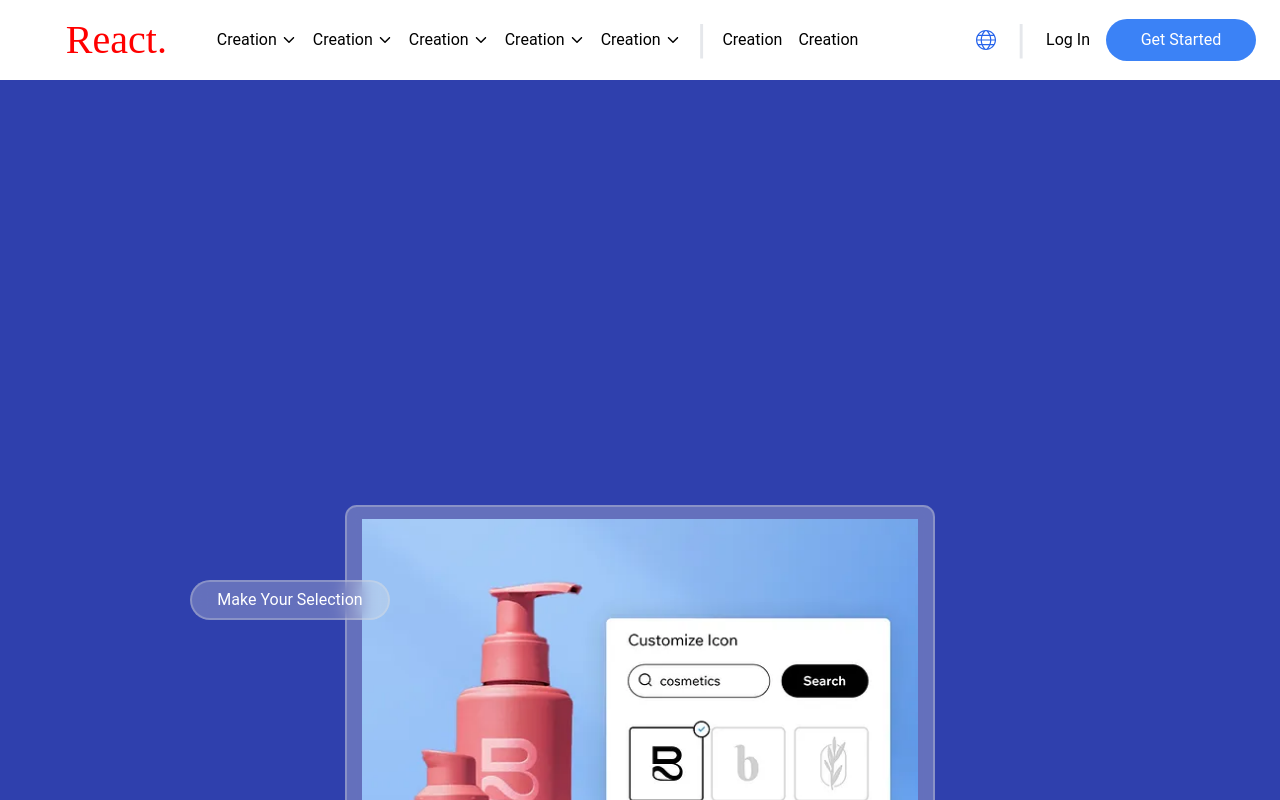
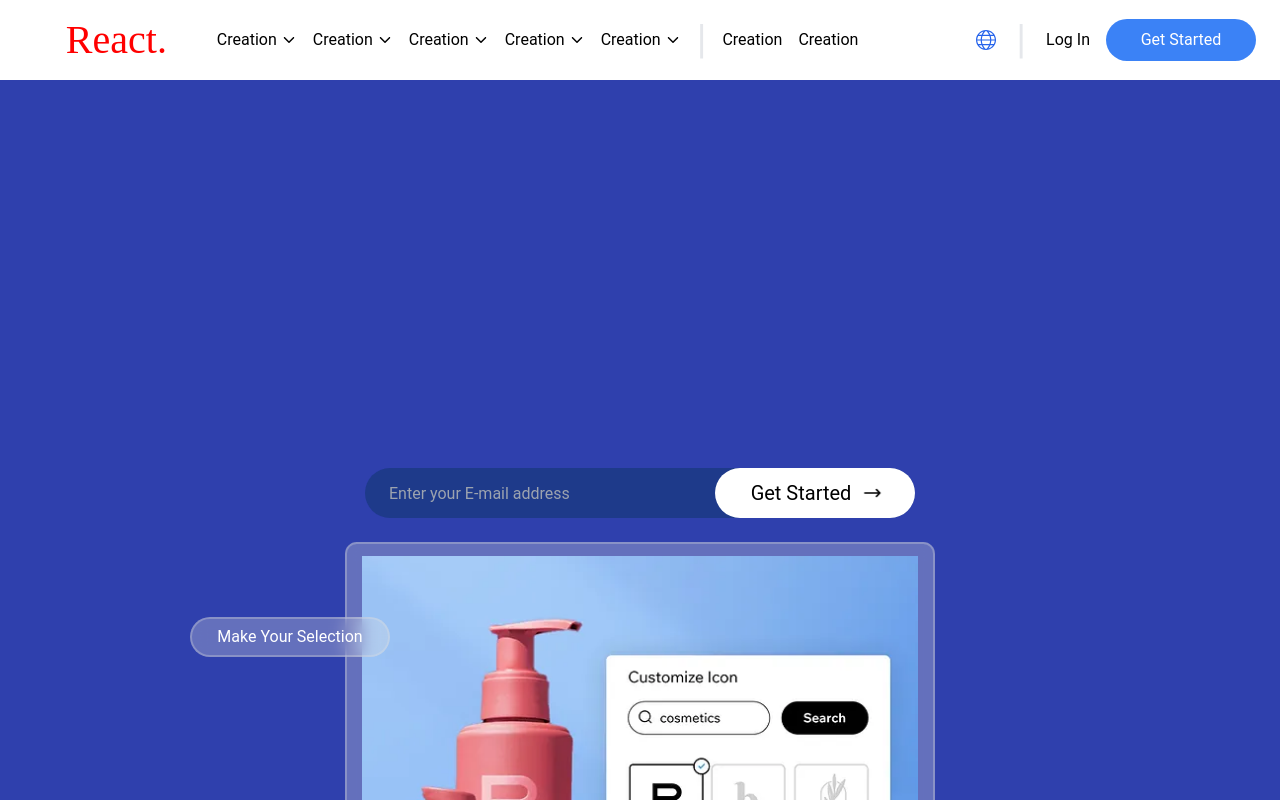
Before and after one commit to ChrisR156/new-react-tailwind, a React (Create React App) app: page / in a window 1280 px wide. Shown: the top 800 px of the page. Built offline with nearby package versions, Linux system fonts and the light colour scheme.

Commit message:
animated

```diff
--- a/src/Components/Main.jsx
+++ b/src/Components/Main.jsx
@@ -1,12 +1,22 @@
 import React from 'react'
 import Second from '../Assets/Second.png'
+import {HiOutlineArrowNarrowRight} from 'react-icons/hi'
 const Main = () => {
   return (
     <div className='max-w[800px] w-full h-[200vh] bg-[#2F40AD] mx-auto'>
-      <div className='w-[100%] h-[100%] flex justify-center items-center relative'>
+      <div className='w-[100%] h-[100%] flex flex-col justify-center items-center relative'>
+        <div className='wrapperUpper w-[100%] flex justify-center mb-6'>
+          <div className='inputWrapper w-[100%] flex items-center justify-center relative'>
+            <input className='h-[50px] w-[550px] bg-blue-900 rounded-[30px] backdrop-blur  placeholder:pl-6' type='email' placeholder='Enter your E-mail address'></input>
+            <button className='inputButton h-[50px] w-[200px] rounded-[30px] bg-white absolute ml-[350px] text-[20px] flex flex-row justify-center items-center'>Get Started <HiOutlineArrowNarrowRight className='ml-2 animate-forward' /></button>
+          </div>
+        </div>
+
+        <div className='wrapperLower w-[100%] flex justify-center items-center'>
         <div className='fraimTag h-[40px] w-[200px] z-30 mb-[400px] mr-[700px] rounded-[35px] bg-[rgba(225,225,225,0.3)] backdrop-blur border-[2px] border-[rgba(222,222,222,0.3)] absolute items-center flex justify-center text-white'>Make Your Selection</div>
         <div className='frameMain h-[590px] w-[590px] bg-[rgba(225,225,225,0.3)] border-[2px] border-[rgba(222,222,222,0.3)] rounded-[2%] backdrop-blur flex justify-center items-center'>
           <img className='h-[563px] W-[570px]' src={Second} alt='/'/>
+        </div>
         </div>
       </div>
     </div>
--- a/tailwind.config.js
+++ b/tailwind.config.js
@@ -7,7 +7,19 @@ module.exports = {
     extend: {
       fontFamily: {
         logoMain: ["Darumadrop One"]
+      },
+
+      keyframes:{
+        forward: {
+          '0%, 100%':{transform: 'translateX(5px)'},
+          '50%':{transform: 'translateX(-5px)'},
+        }
+      },
+
+      animation:{
+        forward: 'forward 2s ease-in-out infinite'
       }
+
     },
   },
   plugins: [],
```
